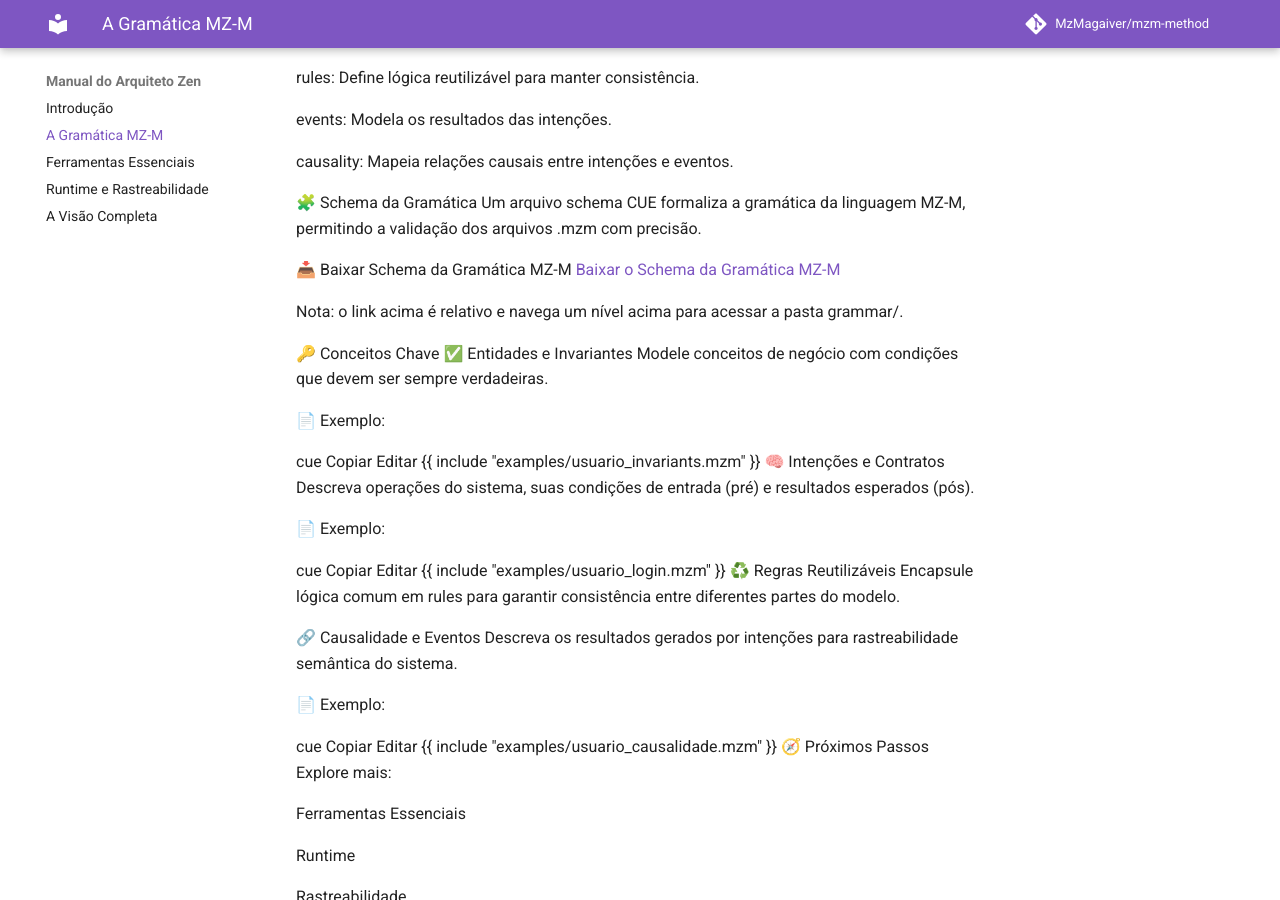
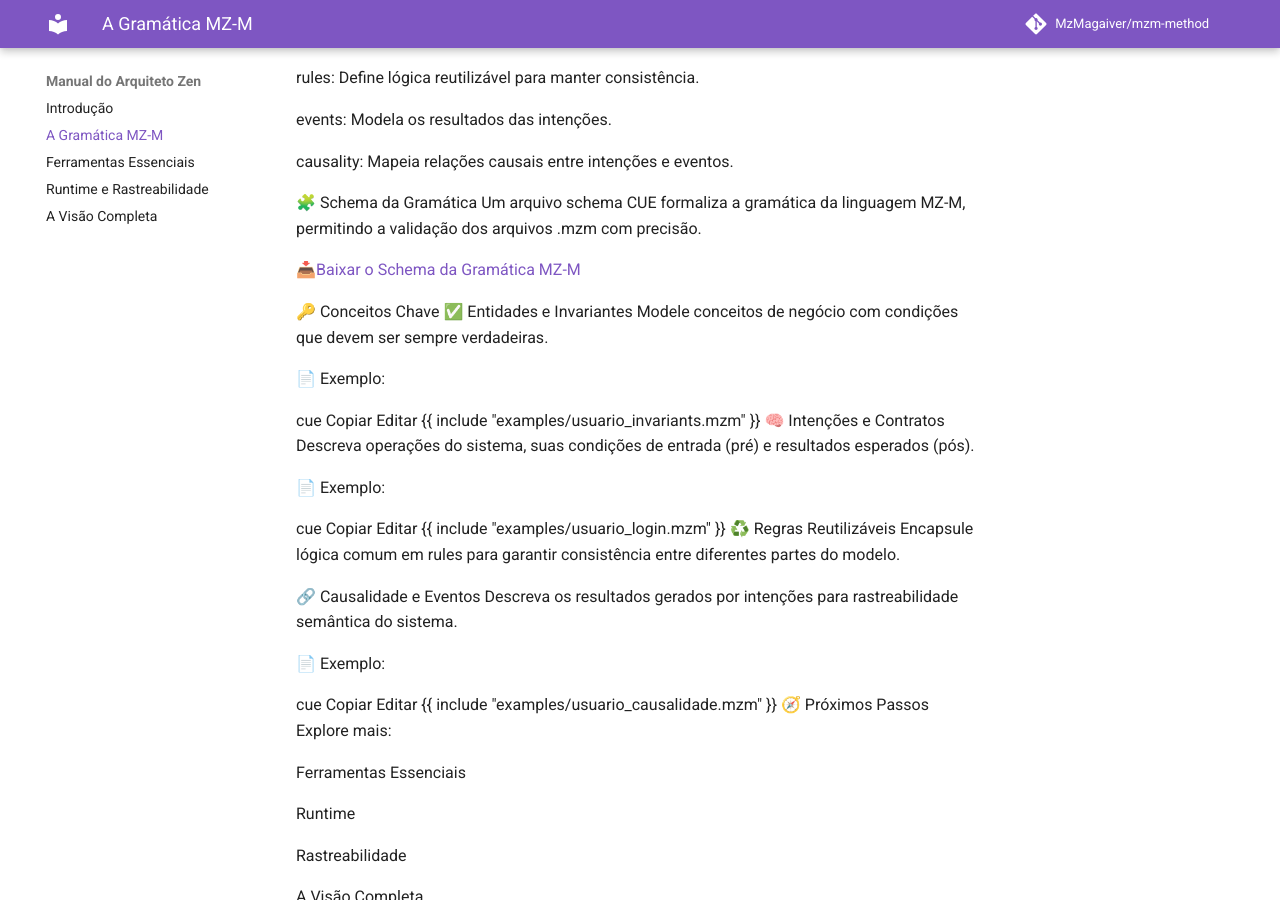
Before and after one commit to MzMagaiver/mzm-method, an MkDocs documentation site: the page built from docs/manual/gramatica.md, in a window 1280 px wide and 900 px high, scrolled down 447 px. Built offline with MkDocs 1.6.1 and Material for MkDocs 9.7.7, drawn with Linux system fonts in a browser that asks for light colours; comment, search, counter and statistics services are not loaded.

Commit message:
Update gramatica.md

```diff
--- a/docs/manual/gramatica.md
+++ b/docs/manual/gramatica.md
@@ -19,9 +19,8 @@
 🧩 Schema da Gramática
 Um arquivo schema CUE formaliza a gramática da linguagem MZ-M, permitindo a validação dos arquivos .mzm com precisão.
 
-📥 Baixar Schema da Gramática MZ-M [Baixar o Schema da Gramática MZ-M](grammar/mzm_grammar_schema.cue)
+📥[Baixar o Schema da Gramática MZ-M](../grammar/mzm_grammar_schema.cue)
 
-Nota: o link acima é relativo e navega um nível acima para acessar a pasta grammar/.
 
 🔑 Conceitos Chave
 ✅ Entidades e Invariantes
```
